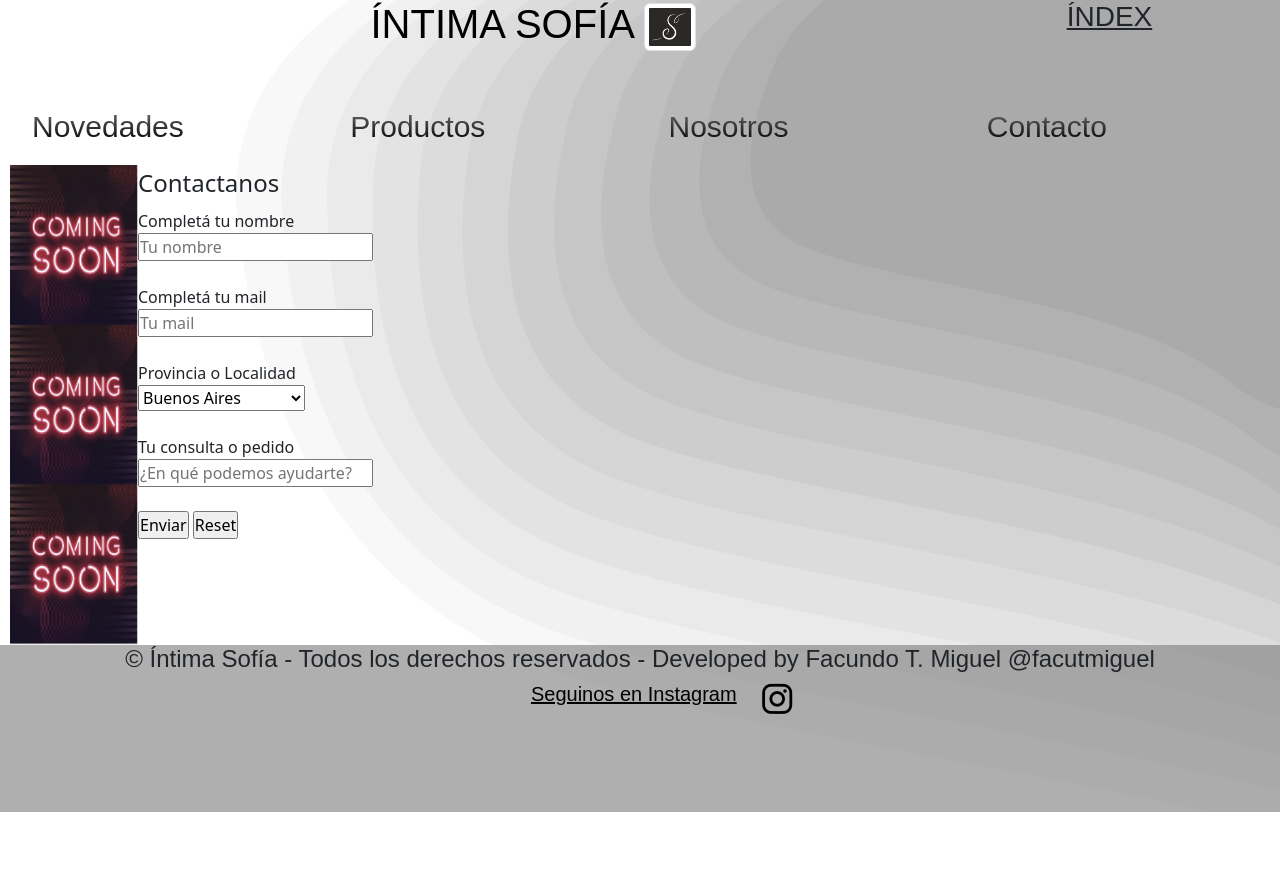
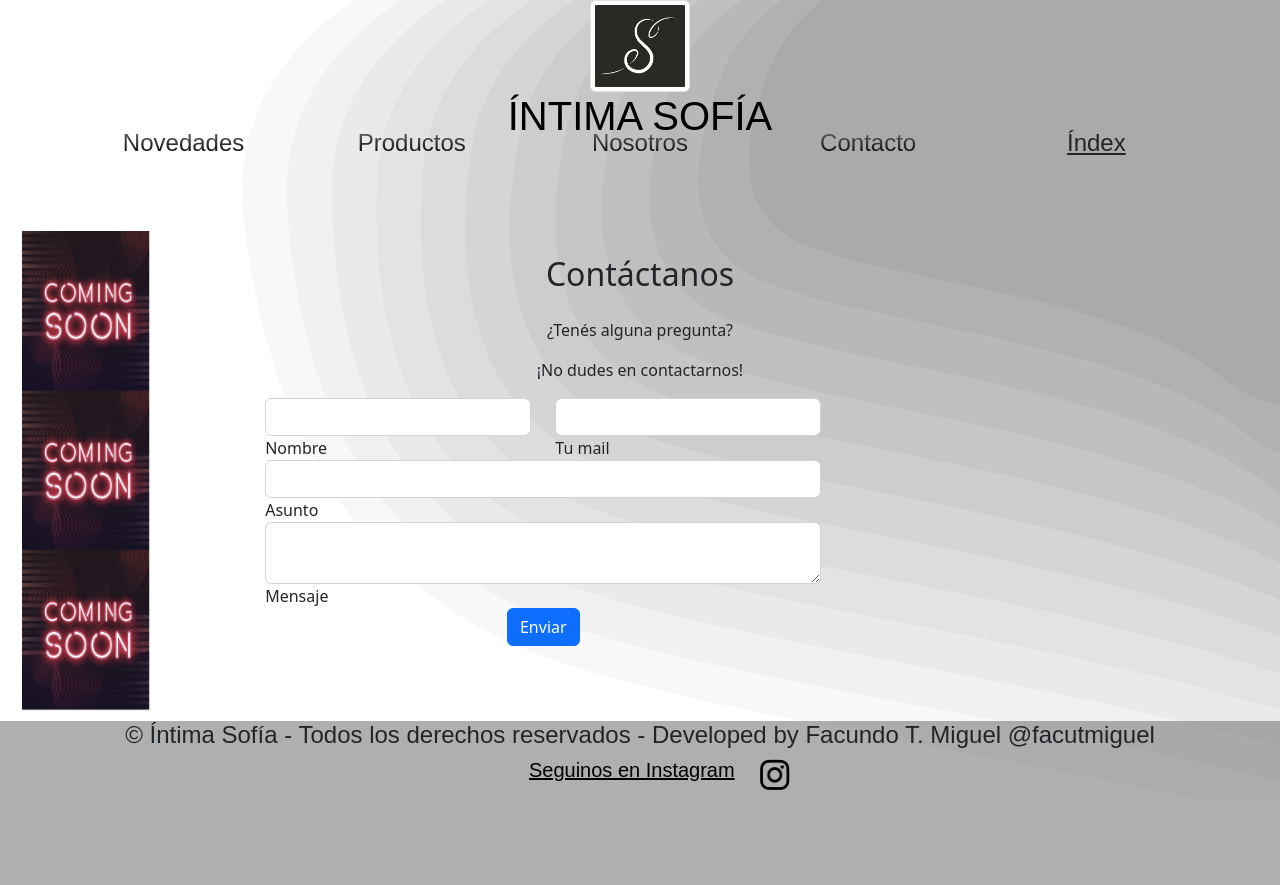
Before and after one commit to Hailstx/Proyecto-Coder, a plain HTML site: page pages/contacto.html in a window 1280 px wide. Before the commit the page ends 812 px from the top, so only its background shows below. Drawn offline with nearby package versions, Linux system fonts and the light colour scheme; files whose address does not match are found by name; a web font is replaced by a local one.

Commit message:
Correcciones al layout general, index incluido en nav, superposicion al footer en nosotros, form de contacto con bs en contacto

```diff
--- a/css/styles.css
+++ b/css/styles.css
@@ -10,7 +10,6 @@
 }
 
 /* propiedades de los hijos*/
-
 
 /* código del body */
 body{
@@ -107,6 +106,7 @@ header{
     display: inline;
     column-count: 1;
     text-align: center;
+    padding: 0;
     column-gap: 1px;
     font-family: 'Belleza', sans-serif;
 }
@@ -114,7 +114,6 @@ header{
 header nav ul{
     display: grid;
     grid-area: elementosmenu;
-    margin: 13rem;
     justify-content: space-evenly;
 }
 
@@ -154,6 +153,7 @@ header nav ul li:hover{
 .navGrid{
     grid-area: Menuitems;
     display: grid;
+    margin-top: 1.2rem;
 }
 
 .main{
@@ -189,7 +189,6 @@ footer{
 .contactform{
     border: none;
     margin: 0;
-    width: 20rem;
     grid-area: contactform;
 }
 
@@ -234,7 +233,7 @@ footer{
     height: 100vh;
     width: 100vw;
     grid-template-columns: 1fr 1fr 1fr 1fr 1fr;
-    grid-template-rows: 0.3fr 0.5fr 1fr 1fr 1fr 0.3fr;
+    grid-template-rows: 0.3fr 1fr 1fr 1fr 1fr 0.3fr;
     gap: 10px;
     grid-template-areas:    "logo header header header indexbutton"
                             "Menuitems Menuitems Menuitems Menuitems Menuitems"
@@ -252,7 +251,7 @@ footer{
     height: 100vh;
     width: 100vw;
     grid-template-columns: 1fr 1fr 1fr 1fr 1fr;
-    grid-template-rows: 0.3fr 0.5fr 1fr 1fr 1fr 0.3fr;
+    grid-template-rows: 0.3fr 1fr 1fr 1fr 1fr 0.3fr;
     gap: 10px;
     grid-template-areas:    "logo header header header indexbutton"
                             "Menuitems Menuitems Menuitems Menuitems Menuitems"
@@ -271,7 +270,7 @@ footer{
     height: 100vh;
     width: 100vw;
     grid-template-columns: 1fr 1fr 1fr 1fr 1fr;
-    grid-template-rows: 0.3fr 0.5fr 1fr 1fr 1fr 0.3fr;
+    grid-template-rows: 0.3fr 1fr 1fr 1fr 1fr 0.3fr;
     gap: 10px;
     grid-template-areas:    "logo header header header indexbutton"
                             "Menuitems Menuitems Menuitems Menuitems Menuitems"
@@ -290,13 +289,11 @@ footer{
     height: 100vh;
     width: 100vw;
     grid-template-columns: 1fr 1fr 1fr 1fr 1fr;
-    grid-template-rows: 0.3fr 0.5fr 1fr 1fr 1fr 0.3fr;
+    grid-template-rows: 0.3fr 1fr 3fr 0.3fr;
     gap: 10px;
     grid-template-areas:    "logo header header header indexbutton"
                             "Menuitems Menuitems Menuitems Menuitems Menuitems"
-                            "aside contactform contactform contactform contactform"
-                            "aside contactform contactform contactform contactform"
-                            "aside contactform contactform contactform contactform"
+                            "contactform contactform contactform contactform ."
                             /*". sectionuno sectiondos . ."
                             ". sectiontres sectioncuatro . ."*/
                             "footer footer footer footer footer";
@@ -340,7 +337,7 @@ footer{
         height: 100vh;
         width: 100vw;
         grid-template-columns: 1fr 1fr 1fr 1fr 1fr;
-        grid-template-rows: 0.3fr 1fr 2fr 1fr 1fr 1fr 1fr 1fr 0.3fr;
+        grid-template-rows: 1fr 1fr 2fr 1fr 1fr 1fr 1fr 1fr 0.3fr;
         gap: 10px;
         grid-template-areas:    "logo header header header indexbutton"
                                 "Menuitems Menuitems Menuitems Menuitems Menuitems"
@@ -358,7 +355,7 @@ footer{
         height: 100vh;
         width: 100vw;
         grid-template-columns: 1fr 1fr 1fr 1fr 1fr;
-        grid-template-rows: 0.3fr 1fr 1fr 1fr 1fr 1fr 1fr 1fr 0.3fr;
+        grid-template-rows: 1fr 1fr 1fr 1fr 1fr 1fr 1fr 1fr 0.3fr;
         gap: 10px;
         grid-template-areas:    "logo header header header indexbutton"
                                 "Menuitems Menuitems Menuitems Menuitems Menuitems"
@@ -374,17 +371,14 @@ footer{
     .contenedorcontacto{
         display: grid;
         height: 100vh;
-        width: 100vw;
         grid-template-columns: 1fr 1fr 1fr 1fr 1fr;
-        grid-template-rows: 0.3fr 1fr 2fr 1fr 1fr 1fr 1fr 1fr;
+        grid-template-rows: 1fr 1fr 1fr 1fr 1fr 1fr;
         gap: 10px;
-        grid-template-areas:    "logo header header header indexbutton"
+        grid-template-areas:    ". header header header ."
                                 "Menuitems Menuitems Menuitems Menuitems Menuitems"
-                                "aside contactform contactform contactform contactform"
-                                "aside contactform contactform contactform contactform"
-                                ". . . . ."
-                                ". . . . ."
-                                ". . . . ."
+                                "aside contactform contactform contactform ."
+                                "aside contactform contactform contactform ."
+                                "aside contactform contactform contactform ."
                                 "footer footer footer footer footer";
     }
 
@@ -401,12 +395,12 @@ footer{
     }
 
     .listamenu{
-        font-size: 30px;
+        font-size: 1.5rem;
         text-decoration: none;
         color: black;
         list-style: none;
         display: inline;
-        column-count: 4;
+        column-count: 5;
         text-align: center;
         column-gap: 1px;
         font-family: 'Belleza', sans-serif;
@@ -423,7 +417,7 @@ footer{
         height: 2rem;
     }
     .aside{
-        display: block;
+        display: inline;
         grid-area: aside;
         width: 8rem;
         height: 30rem;
@@ -450,9 +444,9 @@ footer{
         height: 100vh;
        /* width: fit-content; */
         grid-template-columns: 1fr 1fr 1fr;
-        grid-template-rows: 1fr 1fr 1fr 4fr 1fr 1fr 0.3fr;
+        grid-template-rows: 1fr 2fr 1fr 4fr 1fr 1fr 0.3fr;
         gap: 10px;
-        grid-template-areas:    ". header indexbutton"
+        grid-template-areas:    ". header ."
                                 "Menuitems Menuitems Menuitems"
                                 ". main ."
                                 ". main ."
@@ -464,11 +458,10 @@ footer{
     .contenedorproductos{
         display: grid;
         height: 100vh;
-        width: 100vw;
         grid-template-columns: 1fr 1fr 1fr;
-        grid-template-rows: 1fr 1fr 1fr 4fr 1fr 1fr 0.3fr;
+        grid-template-rows: 1fr 2fr 1fr 4fr 1fr 1fr 0.3fr;
         gap: 10px;
-        grid-template-areas:    ". header indexbutton"
+        grid-template-areas:    ". header ."
                                 ". Menuitems ."
                                 ". main ."
                                 ". main ."
@@ -480,11 +473,10 @@ footer{
     .contenedornosotros{
         display: grid;
         height: 100vh;
-        width: fit-content;
         grid-template-columns: 1fr 1fr 1fr;
-        grid-template-rows: 1fr 1fr 1fr 1fr 0.3fr;
+        grid-template-rows: 0.5fr 0.5fr 1fr 1fr 0.3fr;
         gap: 10px;
-        grid-template-areas:    ". header indexbutton"
+        grid-template-areas:    ". header ."
                                 ". Menuitems ."
                                 ". main ."
                                 ". main ."
@@ -494,14 +486,12 @@ footer{
     .contenedorcontacto{
         display: grid;
         height: 100vh;
-        width: fit-content;
-        grid-template-columns: 1fr 1fr 1fr;
-        grid-template-rows: 1fr 1fr 2fr 1fr 0.3fr;
+        grid-template-columns: 1fr 2fr 1fr;
+        grid-template-rows: 0.5fr 0.5fr 3fr 0.3fr;
         gap: 10px;
-        grid-template-areas:    ". header indexbutton"
+        grid-template-areas:    ". header ."
                                 ". Menuitems ."
-                                ". contactform ."
-                                ". contactform ."
+                                "contactform contactform contactform"
                                 "footer footer footer";
     }
 
--- a/pages/contacto.html
+++ b/pages/contacto.html
@@ -16,103 +16,113 @@
 </head>
 <body>
     <!-- header -->
-    <div class="container.fluid">
-        <header class="row header m-0">
-            <h1 class="col-10 headerContact p-0">
+    <div class="container-fluid contenedorcontacto">
+        <header class="row header text-center" style="height: 6rem;">
+            <div class="col justify-content-center">
+            <img src="../img/logo.png" alt="logo Intima Sofia" class="img-thumbnail w-5 h-25">
+            <h1>
                 Íntima Sofía
-                <img src="../img/logo.png" alt="logo Intima Sofia" class="img-thumbnail w-15 h-50">
             </h1>
-            <h3 class="col-2 p-0 linkindexContact">
-                <a href="../index.html" class="link-dark">Índex</a>
-            </h3>
+            </div>
         </header>
-        <nav class="col-12 navGrid">
-            <ul class="listamenu row">
-                <li class="col-3">
+        <nav class="navGrid" style="height: 6rem;">
+            <ul class="container listamenu">
+                <li class="col">
                     <a href="../pages/novedades.html" class="elementosmenu">Novedades</a>
                 </li>
-                <li class="col-3">
+                <li class="col">
                     <a href="../pages/productos.html" class="elementosmenu">Productos</a>
                 </li>
-                <li class="col-3">
+                <li class="col">
                     <a href="../pages/nosotros.html" class="elementosmenu">Nosotros</a>
                 </li>
-                <li class="col-3">
+                <li class="col">
                     <a href="../pages/contacto.html" class="elementosmenu">Contacto</a>
+                </li>
+                <li class="col">
+                <a href="../index.html" class="link-dark linkindexContact">Índex</a>
                 </li>
             </ul>
         </nav>
-        </header>
-        <div class="row">
-            <aside class="aside col-2">
+        <!-- contacto -->
+        <section class="mb-4 contactform">
+
+            <!--Section heading-->
+            <h2 class="h1-responsive font-weight-bold text-center my-4">Contáctanos</h2>
+            <!--Section description-->
+            <p class="text-center w-responsive mx-auto">¿Tenés alguna pregunta?</p>
+            <p class="text-center w-responsive mx-auto">¡No dudes en contactarnos!</p>
+
+            <div class="row">
+
+                <!--Grid column-->
+                <div class="col-md-9 mb-md-0 mb-5">
+                    <form id="contact-form" name="contact-form" action="mail.php" method="POST">
+
+                        <!--Grid row-->
+                        <div class="row">
+
+                            <!--Grid column-->
+                            <div class="col-md-6">
+                                <div class="md-form mb-0">
+                                    <input type="text" id="name" name="name" class="form-control">
+                                    <label for="name" class="">Nombre</label>
+                                </div>
+                            </div>
+                            <!--Grid column-->
+
+                            <!--Grid column-->
+                            <div class="col-md-6">
+                                <div class="md-form mb-0">
+                                    <input type="text" id="email" name="email" class="form-control">
+                                    <label for="email" class="">Tu mail</label>
+                                </div>
+                            </div>
+                            <!--Grid column-->
+
+                        </div>
+                        <!--Grid row-->
+
+                        <!--Grid row-->
+                        <div class="row">
+                            <div class="col-md-12">
+                                <div class="md-form mb-0">
+                                    <input type="text" id="subject" name="subject" class="form-control">
+                                    <label for="subject" class="">Asunto</label>
+                                </div>
+                            </div>
+                        </div>
+                        <!--Grid row-->
+
+                        <!--Grid row-->
+                        <div class="row">
+
+                            <!--Grid column-->
+                            <div class="col-md-12">
+
+                                <div class="md-form">
+                                    <textarea type="text" id="message" name="message" rows="2" class="form-control md-textarea"></textarea>
+                                    <label for="message">Mensaje</label>
+                                </div>
+
+                            </div>
+                        </div>
+                        <!--Grid row-->
+
+                    </form>
+
+                    <div class="text-center text-md-left">
+                        <a class="btn btn-primary" onclick="document.getElementById('contact-form').submit();">Enviar</a>
+                    </div>
+                    <div class="status"></div>
+                </div>
+            </div>
+        </section>
+
+        <aside class="aside">
             <img src="../img/publicidad.png" alt="Publicidad" id="publicidad">
-            </aside>
-    <!-- formulario contacto-->
-            <div class="contactform col-10">
-            <form action="">
-            <fieldset class="contactform">
-                <legend >Contactanos</legend>
-            <div>
-                <label for="Nombre" class="titulosform">
-                    Completá tu nombre
-                </label>
-                <input type="text" name="Nombre" placeholder="Tu nombre">
-            </div>
-            <br>
-            <div>
-                <label for="email" class="titulosform">
-                    Completá tu mail
-                </label>
-                <input type="email" placeholder="Tu mail">
-            </div>
-            <br>
-            <div>
-                <label for="Provincia" class="titulosform">
-                        Provincia o Localidad
-                </label>
-                <select name="">
-                    <option value="Buenos Aires">Buenos Aires</option>
-                    <option value="Capital Federal">Capital Federal</option>
-                    <option value="Catamarca">Catamarca</option>
-                    <option value="Chaco">Chaco</option>
-                    <option value="Chubut">Chubut</option>
-                    <option value="Córdoba">Córdoba</option>
-                    <option value="Corrientes">Corrientes</option>
-                    <option value="Entre Ríos">Entre Ríos</option>
-                    <option value="Formosa">Formosa</option>
-                    <option value="Jujuy">Jujuy</option>
-                    <option value="La Pampa">La Pampa</option>
-                    <option value="La Rioja">La Rioja</option>
-                    <option value="Mendoza">Mendoza</option>
-                    <option value="Misiones">Misiones</option>
-                    <option value="Neuquén">Neuquén</option>
-                    <option value="Río Negro">Río Negro</option>
-                    <option value="Salta">Salta</option>
-                    <option value="San Juan">San Juan</option>
-                    <option value="San Luis">San Luis</option>
-                    <option value="Santa Cruz">Santa Cruz</option>
-                    <option value="Santa Fe">Santa Fe</option>
-                    <option value="Santiago del Estero">Santiago del Estero</option>
-                    <option value="Tierra del Fuego">Tierra del Fuego</option>
-                    <option value="Tucumán">Tucumán</option>
-                </select>
-                </div>
-            <br>
-            <div>
-                <label for="Consulta" class="titulosform">
-                    Tu consulta o pedido
-                </label>
-                <input type="text" placeholder="¿En qué podemos ayudarte?" id="inputconsulta">
-            </div>
-            <br>
-            <div>
-                <input type="submit" value="Enviar">
-                <input type="reset" value="Reset">
-            </div>
-        </fieldset>
-        </form>
-        </div>
-        </div>
+        </aside>
+
         <footer class="row footer">
             <h3 style="font-family: 'Radio Canada', sans-serif;" class="fs-4 text-center">
                 © Íntima Sofía - Todos los derechos reservados - Developed by Facundo T. Miguel @facutmiguel
@@ -128,6 +138,7 @@
                 </a>
                 </div>
         </footer>
+    </div>
     <!-- JavaScript Bundle with Popper -->
     <script src="https://cdn.jsdelivr.net/npm/bootstrap@5.2.0-beta1/dist/js/bootstrap.bundle.min.js" integrity="sha384-pprn3073KE6tl6bjs2QrFaJGz5/SUsLqktiwsUTF55Jfv3qYSDhgCecCxMW52nD2" crossorigin="anonymous"></script>
 </body>
```
Also changed, not shown: index.html (+12 -12 lines), pages/nosotros.html (+15 -13 lines), pages/novedades.html (+13 -11 lines), pages/productos.html (+13 -11 lines).
